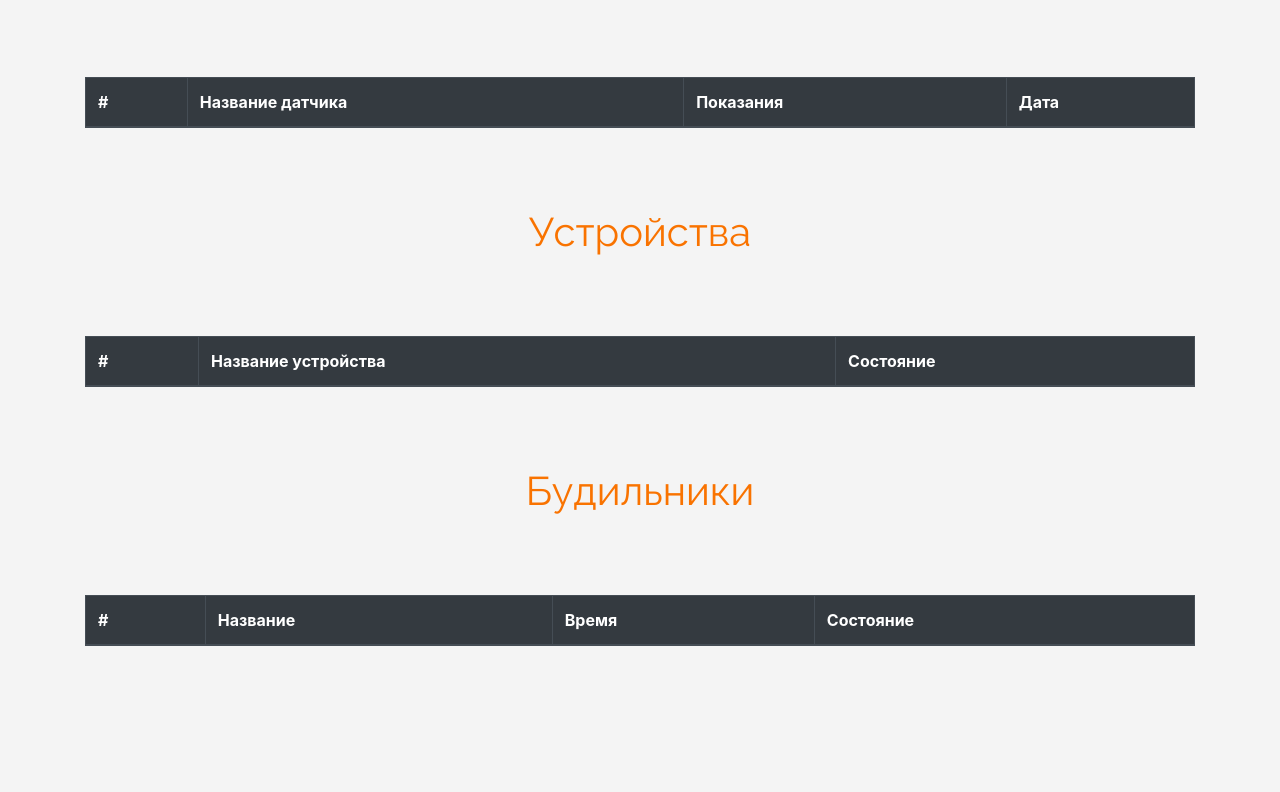
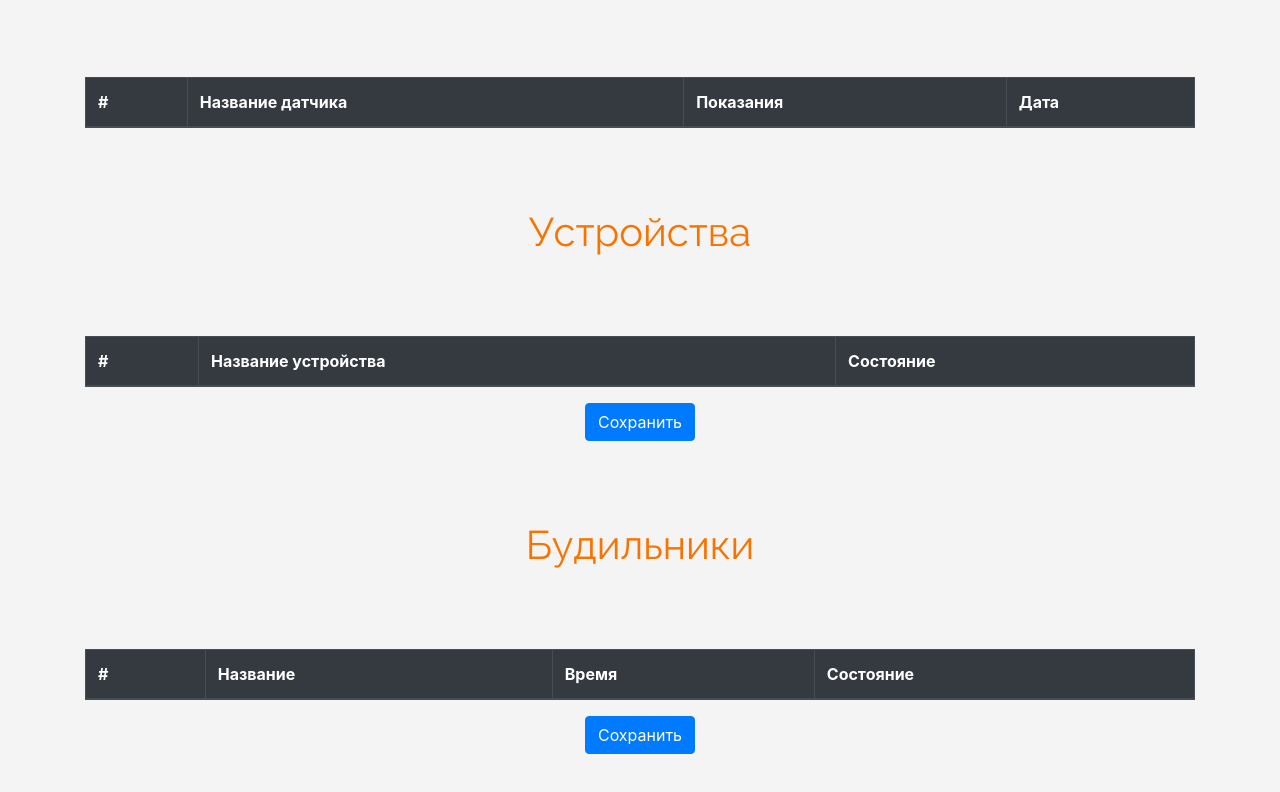
Before and after one commit to droidroot1995/intelligenthouse-front, a website built with webpack: page src/index.html in a window 1280 px wide. Shown: the part 1820-2612 px from the top of the page. Before the commit the page ends 2530 px from the top, so only its background shows below. Built offline with nearby package versions, Linux system fonts and the light colour scheme; files whose address does not match are found by name.

Commit message:
feature: added bttons and handlers

```diff
--- a/src/index.html
+++ b/src/index.html
@@ -143,6 +143,9 @@
             <tbody class="device_table_body" id="devices_table_body">
             </tbody>
           </table>
+          <div class="col text-center">
+            <button class="btn btn-primary" onclick="onSaveDevicesButtonClicked()">Сохранить</button>
+          </div>
       </div>
     </div>
 
@@ -161,6 +164,9 @@
             <tbody class="alarm_table_body" id="alarms_table_body">
             </tbody>
           </table>
+          <div class="col text-center">
+            <button class="btn btn-primary" onclick="onSaveAlarmsButtonClicked()">Сохранить</button>
+          </div>
       </div>
     </div>
 
--- a/src/js/main.js
+++ b/src/js/main.js
@@ -1,3 +1,7 @@
+/* eslint-disable no-await-in-loop */
+/* eslint-disable no-unused-vars */
+/* eslint-disable no-plusplus */
+/* eslint-disable prefer-destructuring */
 const TS_API_URL = 'http://localhost:8000/tsensor/'
 const HS_API_URL = 'http://localhost:8000/hsensor/'
 const LS_API_URL = 'http://localhost:8000/lsensor/'
@@ -33,6 +37,8 @@ const getTemperatureSensors = () => {
     tsensorsTable.innerHTML = body
 }
 
+setTimeout(() => getTemperatureSensors(), 100)
+
 const gts = setInterval(() => getTemperatureSensors(), 10000)
 
 const getHumiditySensors = () => {
@@ -53,6 +59,8 @@ const getHumiditySensors = () => {
 
     hsensorsTable.innerHTML = body
 }
+
+setTimeout(() => getHumiditySensors(), 100)
 
 const ghs = setInterval(() => getHumiditySensors(), 10000)
 
@@ -76,6 +84,8 @@ const getLightSensors = () => {
     lsensorsTable.innerHTML = body
 }
 
+setTimeout(() => getLightSensors(), 100)
+
 const gls = setInterval(() => getLightSensors(), 10000)
 
 
@@ -98,6 +108,7 @@ const getGasSensors = () => {
     gsensorsTable.innerHTML = body
 }
 
+setTimeout(() => getGasSensors(), 100)
 const ggs = setInterval(() => getGasSensors(), 10000)
 
 const getDevices = () => {
@@ -124,6 +135,7 @@ const getDevices = () => {
     devicesTable.innerHTML = body
 }
 
+setTimeout(() => getDevices(), 100)
 const gd = setInterval(() => getDevices(), 10000)
 
 const getAlarms = () => {
@@ -150,4 +162,59 @@ const getAlarms = () => {
     alarmsTable.innerHTML = body
 }
 
+
+setTimeout(() => getAlarms(), 100)
 const ga = setInterval(() => getAlarms(), 10000)
+
+async function onSaveDevicesButtonClicked(e) {
+    let id = 0
+    let data = {}
+
+    const devicesTable = document.getElementById('devices_table_body')
+
+    const rows = devicesTable.rows
+
+    for(let i = 0; i < rows.length; i++){
+        data = {}
+        const cols = rows[i].find('td')
+        id = cols[0]
+        data.name = cols[1]
+        if(cols[2].prop('checked')){
+            data.state = true
+        }
+        else {
+            data.state = false
+        }
+
+        await fetch(`${D_API_URL}update/${id}`, {method: 'POST', body: data, headers: { 'Content-Type': 'application/json'}})
+        .then(resp => resp.json())
+        .then(dat => console.log(dat))
+    }
+}
+
+async function onSaveAlarmsButtonClicked(e)  {
+    let id = 0
+    let data = {}
+
+    const alarmsTable = document.getElementById('alarms_table_body')
+
+    const rows = alarmsTable.rows
+
+    for(let i = 0; i < rows.length; i++){
+        data = {}
+        const cols = rows[i].find('td')
+        id = cols[0]
+        data.name = cols[1]
+        data.time = cols[2]
+        if(cols[3].prop('checked')){
+            data.state = true
+        }
+        else {
+            data.state = false
+        }
+
+        await fetch(`${D_API_URL}update/${id}`, {method: 'POST', body: data, headers: { 'Content-Type': 'application/json'}})
+        .then(resp => resp.json())
+        .then(dat => console.log(dat))
+    }
+}
```
